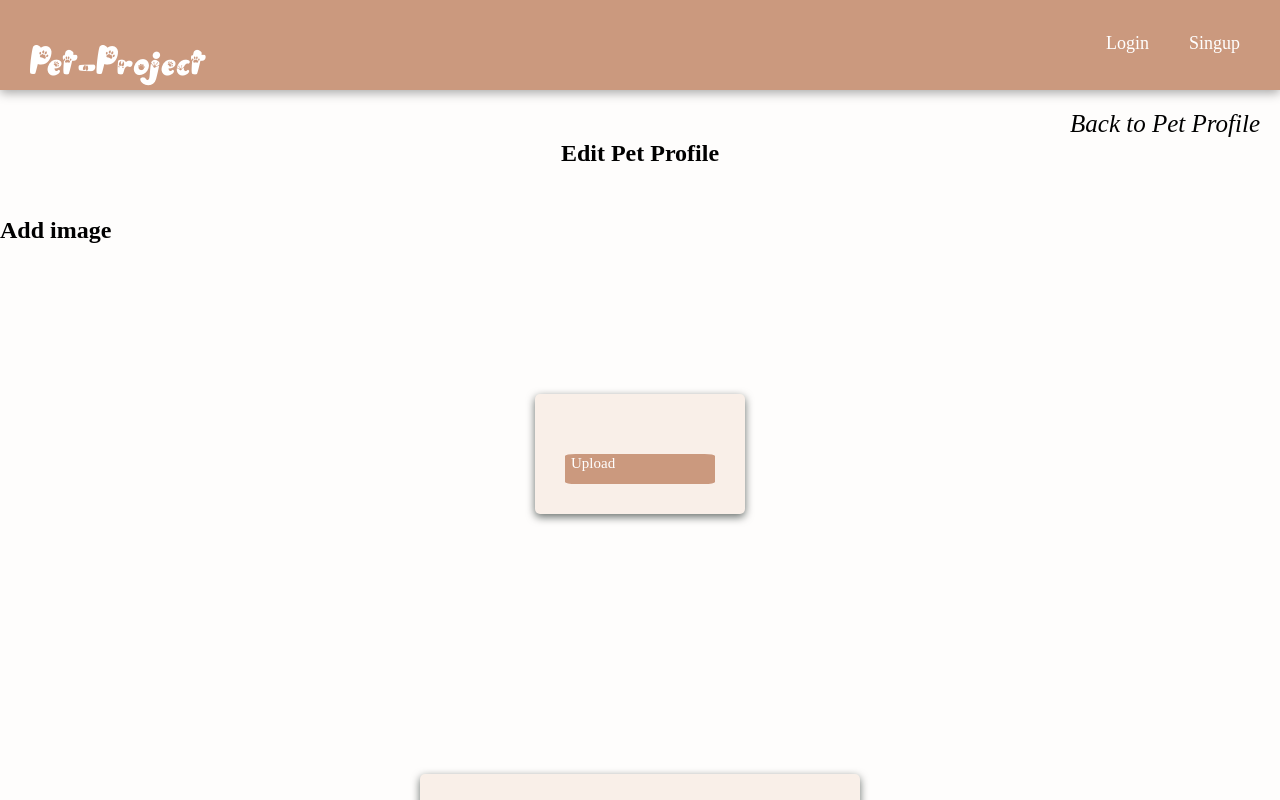
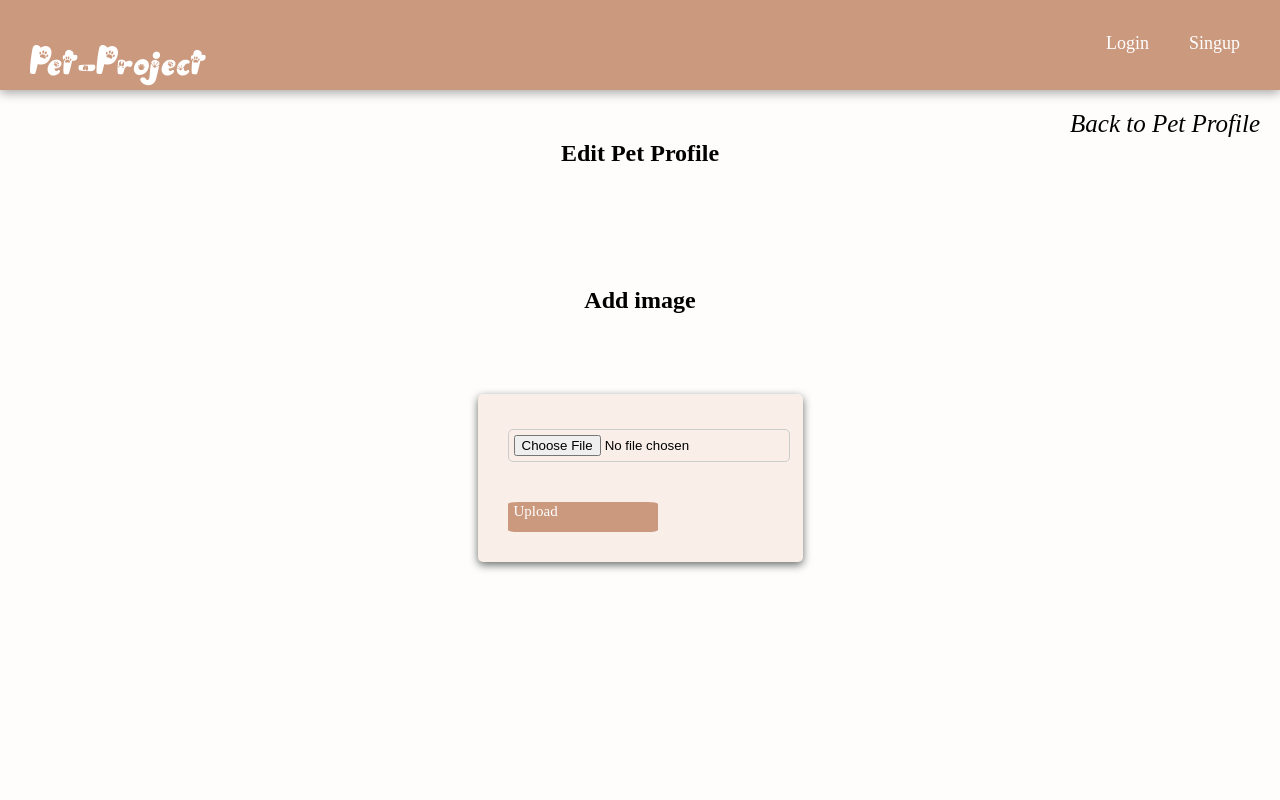
Before and after one commit to natko22/pet-project-frontend, a React (Create React App) app: page /edit-pet/1 in a window 1280 px wide. Both pictures are taken after a click on the button "Edit". Shown: the top 800 px of the page. Built offline with nearby package versions, Linux system fonts and the light colour scheme; no server answers.

Commit message:
style upload image

```diff
--- a/src/App.css
+++ b/src/App.css
@@ -869,6 +869,10 @@ label {
   padding: 10px;
 }
 
+.pet-upload-input {
+  background-color: #f9efe8;
+}
+
 .add-new-pet-checkbox {
   transform: scale(1.5);
 }
@@ -909,8 +913,14 @@ label {
 
 .edit-pet-heading {
   text-align: center;
-  margin-bottom: 10px;
+  margin-bottom: 90px;
   padding: 30px;
+}
+
+.add-image-header {
+  text-align: center;
+  margin-bottom: -50px;
+  padding: 0px;
 }
 
 .edit-pet-form {
--- a/src/pages/EditPetProfilePage.jsx
+++ b/src/pages/EditPetProfilePage.jsx
@@ -206,13 +206,13 @@ const EditPet = () => {
 
       {showUploadForm && (
         <div>
-          <h2>Add image</h2>
+          <h2 className="add-image-header">Add image</h2>
           <div className="upload-form-container">
             <div className="upload-form">
               <form className="edit-pet-form" onSubmit={handleImgUpload}>
                 <label>
                   <input
-                    className="upload-input"
+                    className="pet-upload-input"
                     type="file"
                     accept="image/png, image/jpeg, image/jpg"
                     name="image"
```
